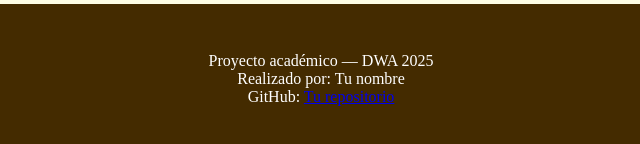
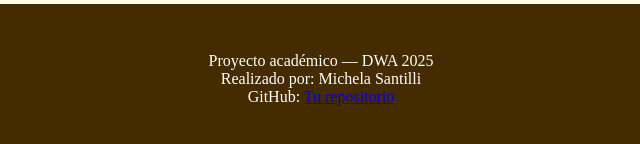
Before and after one commit to Michelitaaa0/Canaima_proyecto, a plain HTML site: page index.html in a window 1280 px wide. Shown: the part 6067-6211 px from the top of the page, 319-959 px from the left. Drawn offline with Linux system fonts and the light colour scheme; a web font is replaced by a local one.

Commit message:
actualizar el nombre

```diff
--- a/index.html
+++ b/index.html
@@ -259,7 +259,7 @@
     <!-- ============ FOOTER ============ -->
     <footer>
         <p>Proyecto académico — DWA 2025</p>
-        <p>Realizado por: Tu nombre</p>
+        <p>Realizado por: Michela Santilli</p>
         <p>GitHub: <a href="#">Tu repositorio</a></p>
     </footer>
 
```
